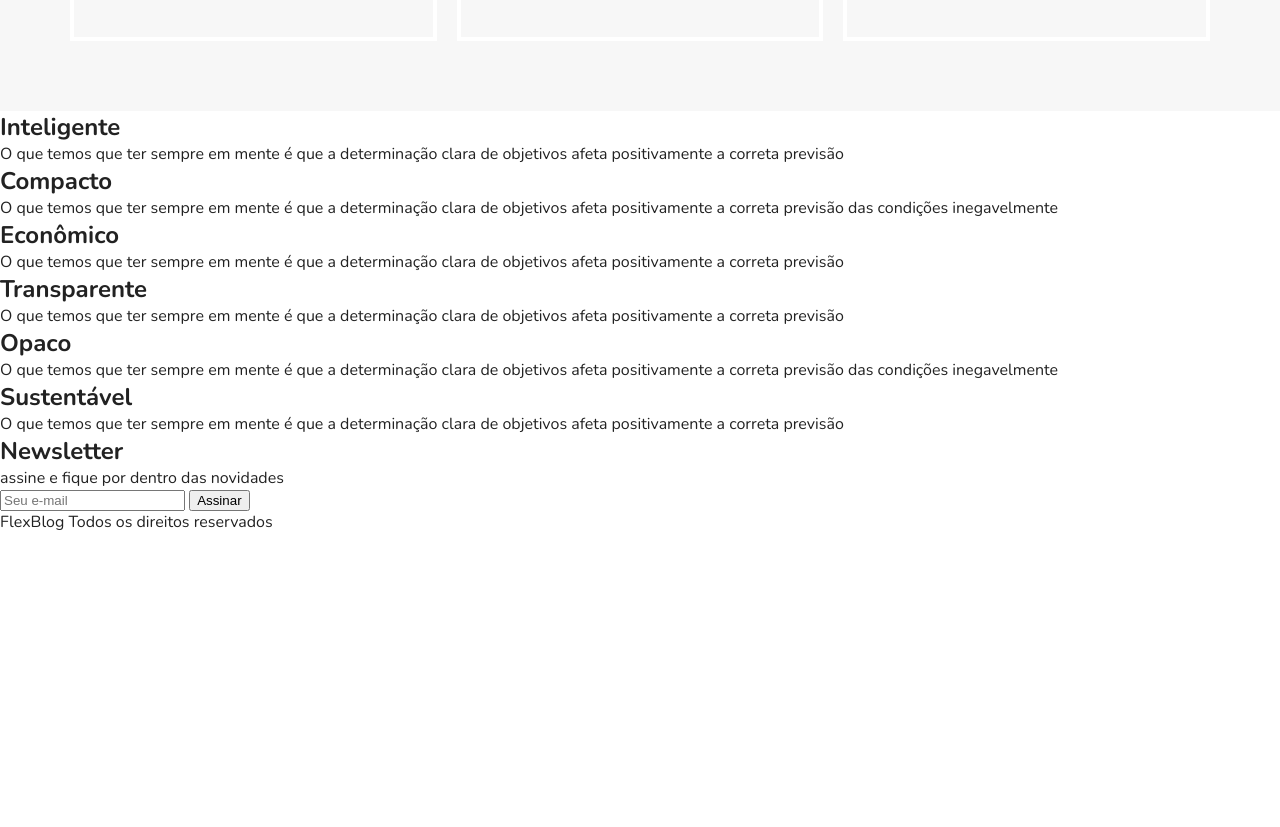
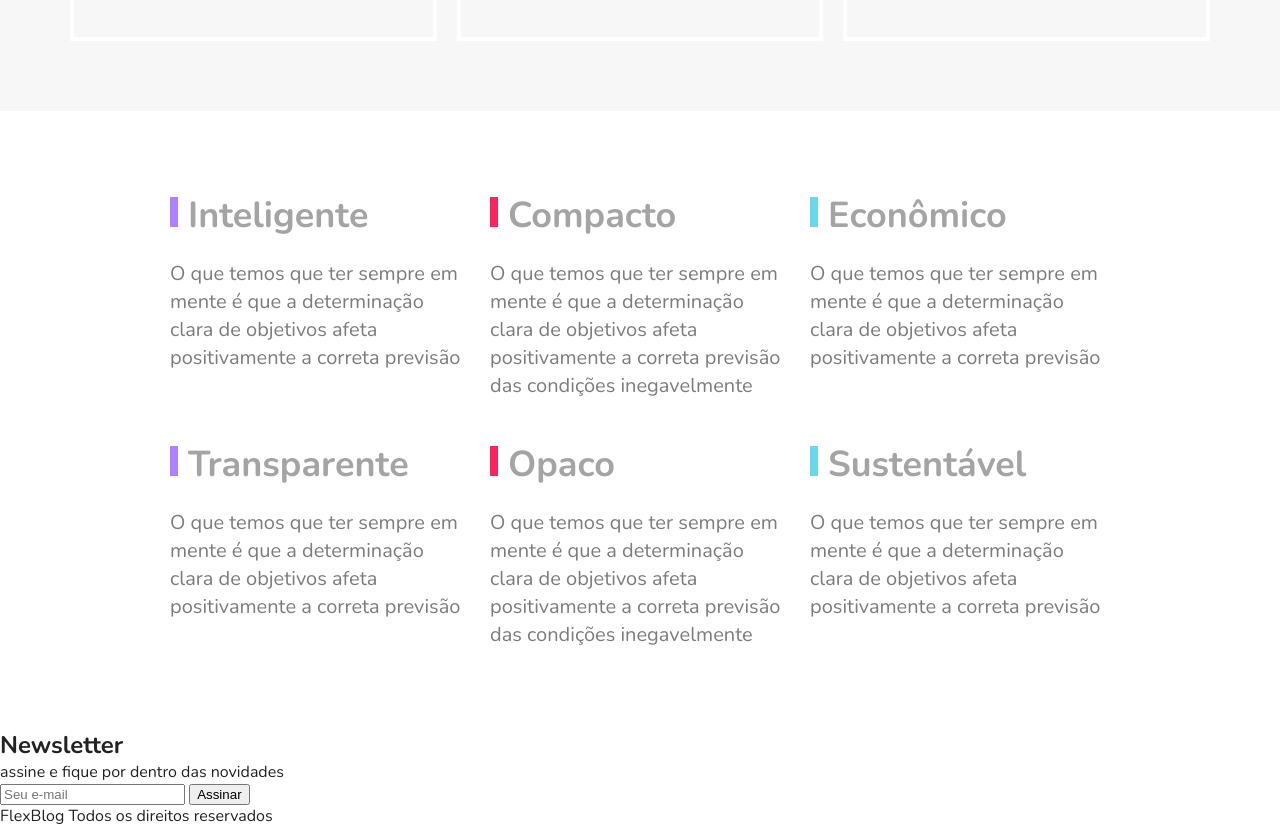
Before and after one commit to JosephMartins/flex-blog, a plain HTML site: page index.html in a window 1280 px wide. Shown: the part 2435-3262 px from the top of the page. Before the commit the page ends 2968 px from the top, so only its background shows below. Drawn offline with nearby package versions, Linux system fonts and the light colour scheme.

Commit message:
Feature: estilizacao section de quality items

```diff
--- a/src/styles/styles.css
+++ b/src/styles/styles.css
@@ -250,3 +250,50 @@
     order: -2;
   }
 }
+
+
+.quality{
+  max-width: 960px;
+  margin: 60px auto;
+  display: flex;
+  flex-wrap: wrap;
+}
+
+
+.quality__item{
+  flex: 1 1 300px;
+  margin: 20px 10px;
+}
+
+
+.quality__item h2{
+  font-size: 2.25em;
+  color: #a4a4a4;
+  margin-bottom: 20px;
+}
+
+.quality__item h2::before{
+  content: '';
+  display: inline-block;
+  width: 8px;
+  height: 30px;
+  margin-right: 10px;
+}
+
+.quality__item:nth-of-type(3n+1) h2::before{
+  background: #ae81ff;
+}
+
+.quality__item:nth-of-type(3n+2) h2::before{
+  background: #f9265e;
+}
+
+.quality__item:nth-of-type(3n+3) h2::before{
+  background: #66d9eb;
+}
+
+.quality__item p{
+  font-size: 1.25em;
+  line-height: 1.4;
+  color: #7c7c7c;
+}
```
